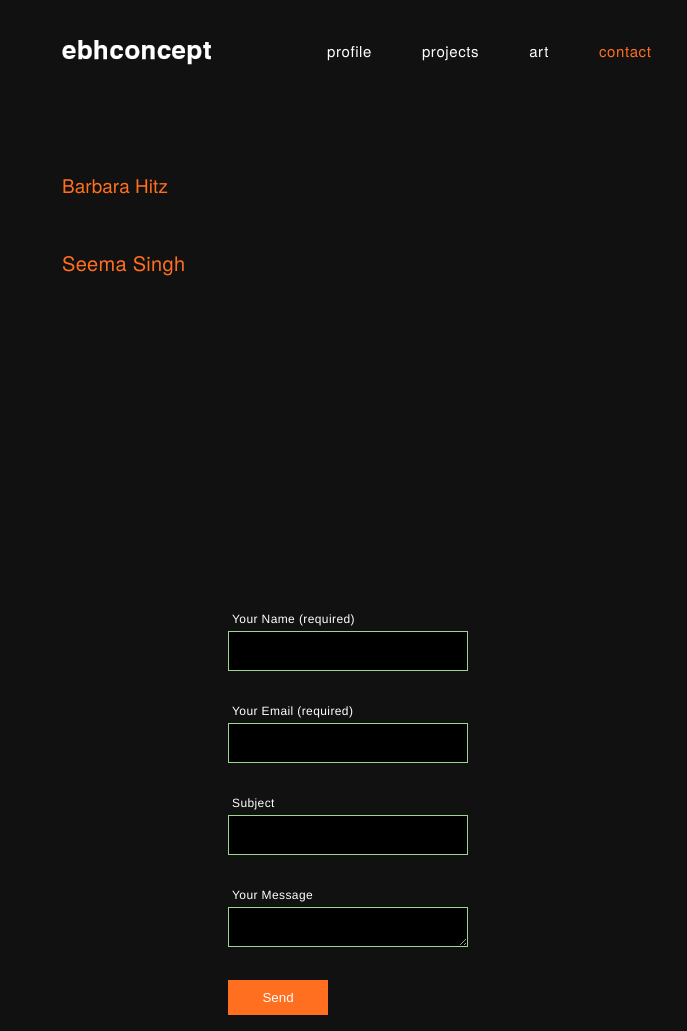
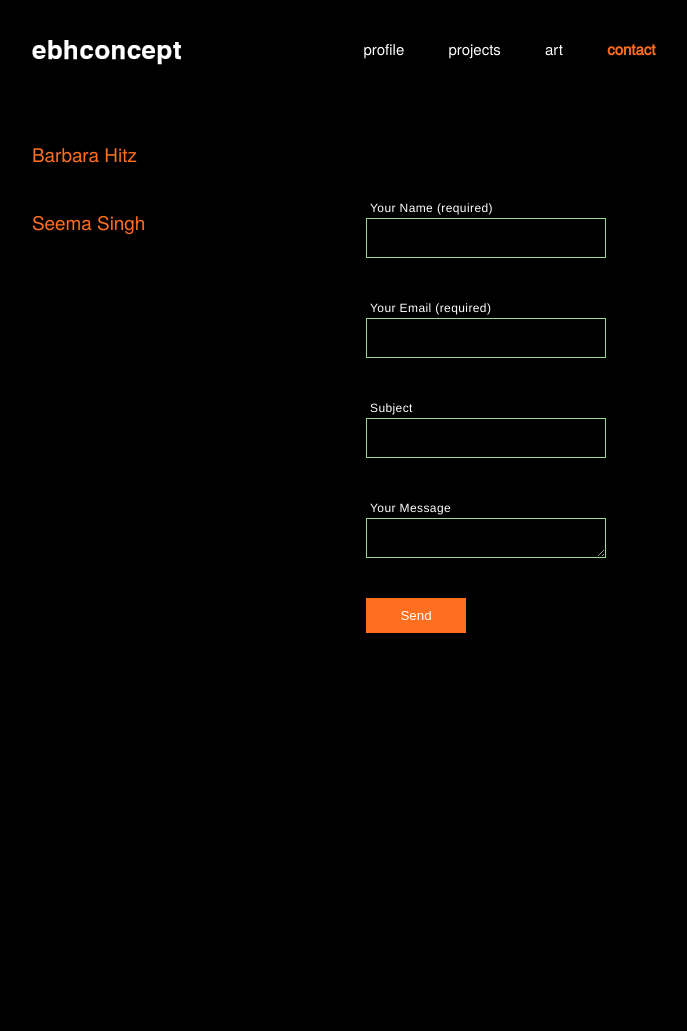
Before and after one commit to misfist/image-collections, a PHP site: page /contact.php in a window 1280 px wide. Shown: the whole page, without its empty margins (133-820 px from the left). After the commit the page ends 633 px from the top, so only its background shows below. Run offline with PHP 8.4, Linux system fonts and the light colour scheme.

Commit message:
Applied markup and styling to rest of pages

```diff
--- a/contact.php
+++ b/contact.php
@@ -1,26 +1,21 @@
 <!DOCTYPE HTML>
-<?php include_once('head.php'); ?>
+<?php include_once('headv2.php'); ?>
 
-
-<body class="contact" style="background-color:#111111;">
+<body class="contact">
     <div class="page-wrapper" class="group">
 
         <?php include_once('header.php'); ?>
 
+        <div class="container">
 
+	        <article class="contact-form">
 
-        <div class="contact-main-wrap">
+	        	<ul class="contact-list">
+	        		<li><h2>Barbara Hitz</h2></li>
+	        		<li><h2>Seema Singh</h2></li>
+	        	</ul>
 
-			<div class="contact-page-top-text">
-				<p>Barbara Hitz</p>
-			</div> <!-- contact-page-top-text close-->
-
-			<div class="contact-page-left-text">
-				<p>Seema Singh</p>
-				<p></p>
-			</div> <!-- contact-page-left-text close-->
-
-			<div class="contact-form-wrap">
+				<div class="body">
 					<form name="freecontactform" method="post" action="freecontactformprocess.php" onsubmit="return validate.check(this)">
 						<table width="400px" class="freecontactform" style="margin=0 auto;">
 							<tr>
@@ -113,11 +108,12 @@
 						</table>
 					</form>
 				</div>   <!-- contact-form-wrap close -->
-		</div> <!-- contact-main-wrap close-->
 
+			</article>
+
+		</div>
 
         <?php //include_once('footer.php'); ?>
-
 
     </div><!-- page-wrapper close -->
 </body>
--- a/headv2.php
+++ b/headv2.php
@@ -11,8 +11,7 @@
 <link href="fonts/webfontkit-20150810-170634/stylesheet.css" rel="stylesheet" type="text/css" />
 
 <link rel="stylesheet" type="text/css" href="assets/css/slick.css"/>
-<!-- <link rel="stylesheet" type="text/css" href="assets/css/slick-theme.css"/>
- -->
+
 <meta name="description" content=" "/>
 <meta name="keywords" content=" ">
 </head>
--- a/stylev2.css
+++ b/stylev2.css
@@ -68,6 +68,8 @@ html {
 	background-color: #000;
 	color: #fff;
 	font-family: texgyreheros;
+	font-size: 14px;
+	line-height: 18px;
 }
 
 .page-wrapper {
@@ -118,39 +120,64 @@ html {
 		padding-bottom: 20px;
 	}
 
+/****************
+* Common Elements
+*****************/
+
+/*Orange: #ff6f1f
+Black: #111
+White: #fff*/
+
+a,
+a:link {
+	color: #fff;
+	text-decoration: none;
+}
+
+h1 {}
+
+h2 {
+	color: #ff6f1f;
+	font-size: 24px;
+}
+
+p {
+	padding-top: 15px;
+}
 
 /****************
 * Main Nav
 *****************/
 
-.header .nav {
-	float: left;
-	letter-spacing: 0.04em;
-}
-
 	.nav ul {
 		list-style: none;
+		display: block;
+		width: 600px;
+		text-align: center;
+		margin-left: auto;
+		margin-right: auto;
+		font-size: 15px;
 	}
 
 		.nav ul li {
 			display: inline-block;
-			float: left;
-			padding-right: 10px;
-			padding-left: 10px;
+			padding-right: 20px;
+			padding-left: 20px;
 		}
 
 			.nav a {
+				display: block;
 				color: #fff;
 				text-decoration: none;
 			}
 
 			/*Active Nav States*/
 
-			.profile a.nav-profile,
-			[class^="proj-"] a.nav-projects,
-			.projects a.nav-projects,
-			.art a.nav-art,
-			.contact a.nav-contact {
+			.profile .nav-profile,
+			[class^="proj-"] .nav-projects,
+			.projects .nav-projects,
+			.art .nav-art,
+			.contact .nav-contact {
 				color: #ff6f1f;
 				font-weight: bold;
 			}
@@ -283,3 +310,256 @@ button {
 	pointer-events: none;
 	opacity: 0;
 }
+
+/****************
+* Projects Section
+*****************/
+
+.projects main {
+	background-color: #ccc;
+	padding: 20px;
+}
+
+.projects main:after {
+	content: "";
+	display: table;
+	clear: both;
+}
+
+ul.project-list {
+	list-style: none;
+	width: 100%;
+}
+
+ul.project-list a {
+	color: #ff6f1f;
+}
+
+ul.project-list li {
+	display: inline-block;
+	box-sizing: border-box;
+	padding: 10px;
+	width: 50%;
+	float: left;
+}
+
+ul.project-list li:nth-child(3) {
+	clear: left;
+}
+
+
+/****************
+* Profile
+*****************/
+
+.profile article:after {
+	content: "";
+	display: table;
+	clear: both;
+}
+
+.profile article {
+	box-sizing: border-box;
+	width: 850px;
+	margin: 0 auto;
+}
+
+.profile article .body {
+	width: 520px;
+	float: left;
+}
+
+.profile article ul {
+	width: 300px;
+	float: left;
+}
+
+.profile article li {
+	padding-bottom: 10px;
+}
+
+.profile article.ebh-concept .body {
+	margin-right: 30px;
+	text-align: right;
+}
+
+.profile article.seema-singh .body {
+	margin-left: 30px;
+}
+
+
+
+/****************
+* Contact
+*****************/
+
+.contact article:after {
+	content: "";
+	display: table;
+	clear: both;
+}
+
+.contact article {
+	box-sizing: border-box;
+}
+
+.contact article .body {
+	width: 620px;
+	float: left;
+}
+
+.contact article ul {
+	width: 300px;
+	float: left;
+}
+
+.contact article .body {
+	margin-left: 30px;
+}
+
+.contact article h2 {
+	font-size: 1.35em;
+}
+
+.contact article li {
+	padding-bottom: 50px;
+}
+
+/* contact form start */
+
+.contact-main-wrap {
+	width: 950px;
+	height: auto;
+	padding: 0 30px 0 30px;
+}
+
+.contact-page-top-text {
+	width: 950px;
+	height: 25px;
+	float; left;
+	clear: both;
+	padding-top: 30px;
+	font-size:  1.35em;
+	letter-spacing: .005em;
+	color: rgba(50,56,55,0.80);
+	color: #FF6F1F;
+}
+
+.contact-page-left-text {
+	width: 300px;
+	height: 300px;
+	float: left;
+	padding-top: 53px;
+	font-size:  0.9em;
+	font-size: 20px;
+	letter-spacing: .015em;
+	line-height: 28px;
+	color: rgba(50,56,55,1.00);
+	color: #FF6F1F;
+}
+
+.contact-thank {
+	font-style: italic;
+	font-size:  1.3em;
+	letter-spacing: 0em;
+	line-height: 200px;
+	color: orange;
+
+}
+
+.contact-form-wrap {
+	width: 800px;
+	height: auto;
+	float: right;
+}
+
+.freecontactform {
+	width: 750px;
+	font-family: helvetica, sans-serif;
+	padding:10px;
+	float: left;
+	float: left;
+}
+
+.freecontactformheader {
+	font-size:15px;
+	font-weight:normal;
+	padding-top:10px;
+	padding-bottom:10px;
+	text-align:left;
+}
+
+.freecontactformmessage {
+	text-align:center;
+	padding-bottom:10px;
+}
+
+.freecontactform td {
+	padding: 4px;
+	font-size: 0.7em;
+	color: gray;
+	letter-spacing: 0.4px;
+}
+
+.freecontactform label {
+	padding:4px ;
+	line-height: 4px;
+	vertical-align: bottom;
+	font-size: 12px;
+	color: #FFFFFF;
+}
+
+.required {
+	font-weight:normal;
+}
+
+.not-required {
+	font-weight:normal;
+}
+
+.antispammessage {
+	padding:10px;
+	border-top:1px solid #AAA;
+	border-bottom:1px solid #AAA;
+	font-weight:bold;
+}
+
+.antispamquestion {
+	font-weight:normal;
+}
+
+input,
+textarea {
+	width: 230px;
+	height: 30px;
+	border: 1px solid #9cd792;
+	background-color: #F5F5F5;
+	padding:4px;
+	color: white;
+	background-color: black;
+
+textarea {
+	width:468px;
+	height:170px;
+}
+
+.submit-button {
+	-webkit-border-radius: 6px;
+	-moz-border-radius: 6px;
+	border-radius: 6px;
+	background-color: #FF6F1F;
+}
+
+/* contact form end */
+
+
+/****************
+* Responsive
+*****************/
+
+@media (max-width: 949px) {
+	.page-wrapper {
+		padding-right: 10px;
+		padding-left: 10px;
+	}
+}
```
Also changed, not shown: profile.php (+25 -19 lines), projects.php (+32 -33 lines). Lines whose indentation alone changed are shown as unchanged.
